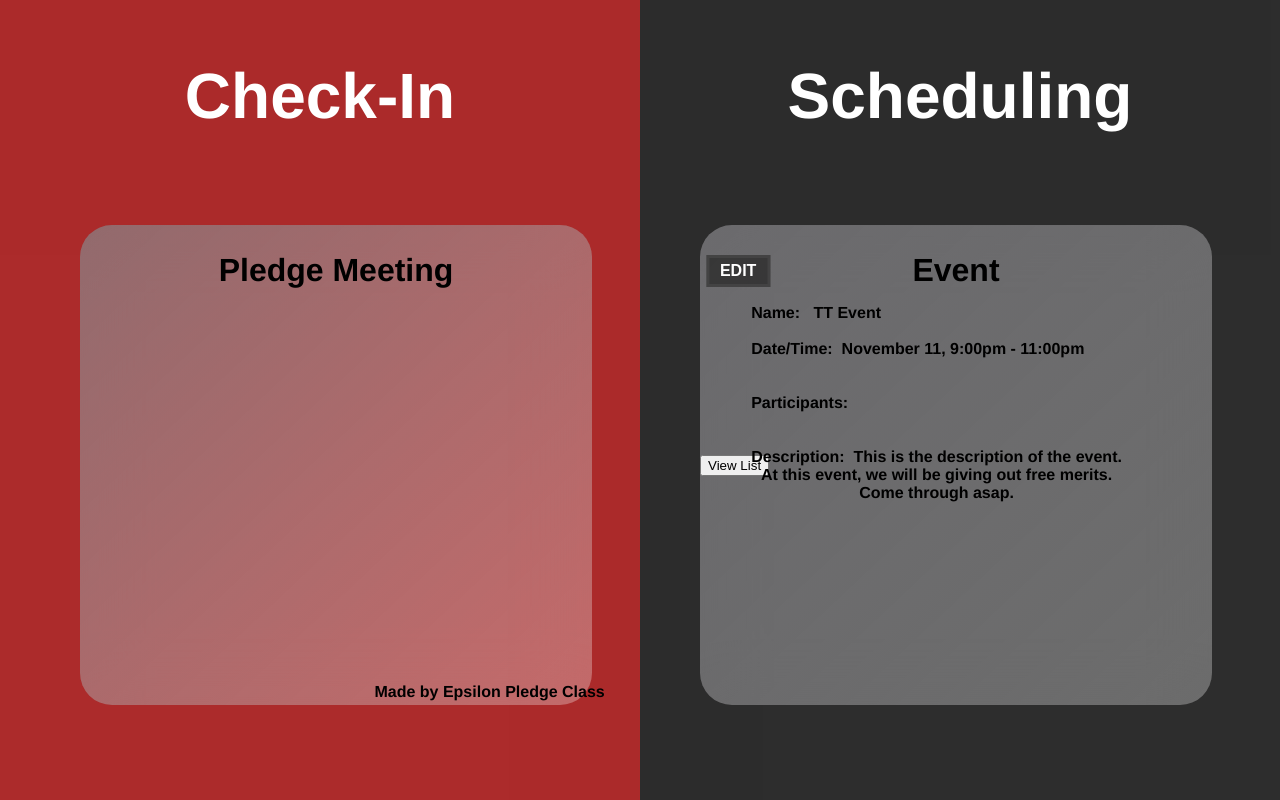
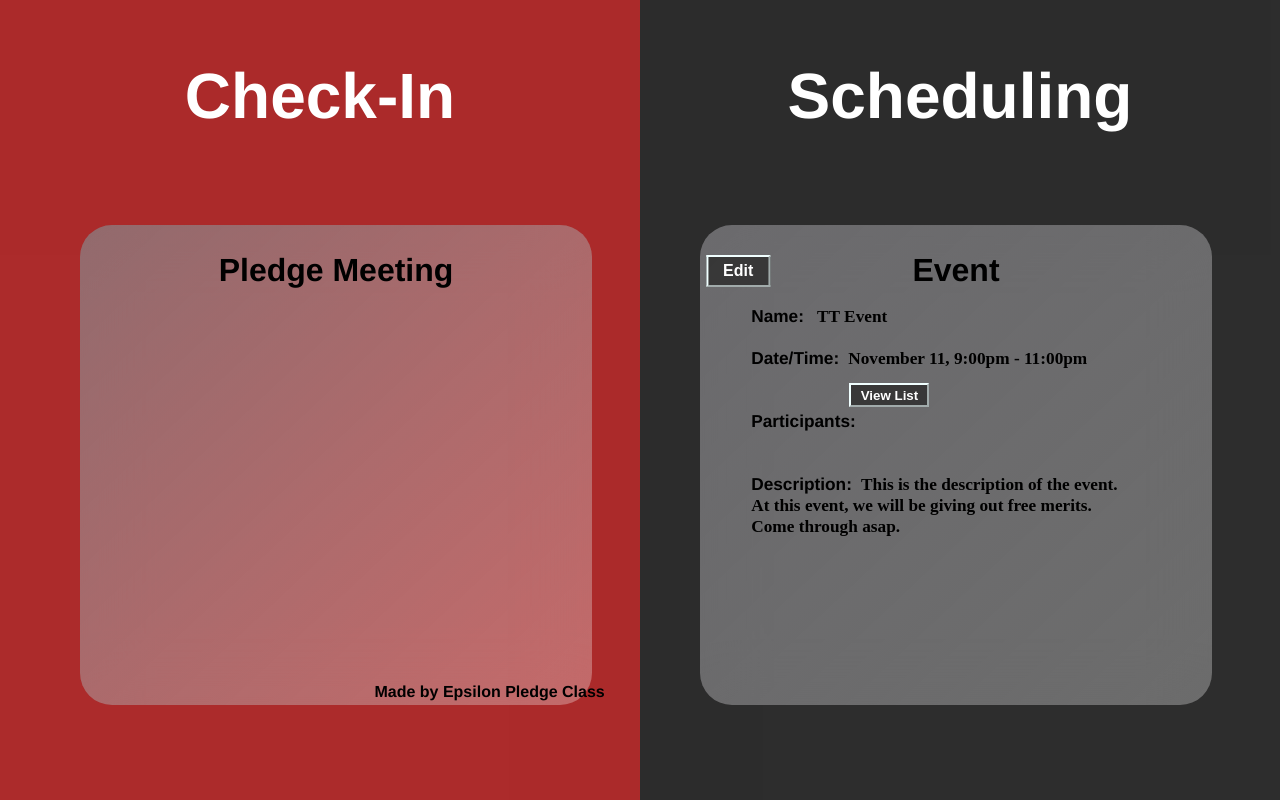
Before and after one commit to Akshin0906/Plan-iTT, a plain HTML site: page index.html in a window 1280 px wide. Drawn offline with Linux system fonts and the light colour scheme.

Commit message:
Update style.css

```diff
--- a/style.css
+++ b/style.css
@@ -7,6 +7,10 @@
   --hover-width: 75%;
   --other-width: 25%;
   --speed: 1000ms;
+}
+
+.new_name {
+  padding: 0%;
 }
 
 html, body {
@@ -51,11 +55,9 @@ h3 {
   top: 92%;
 }
 h4 {
-  font-size: 1rem;
+  font-size: 1.08rem;
   color: #000;
   position: absolute;
-  left: 50%;
-  top: 2%;
   transform: translateX(0%);
   white-space: nowrap;
   position: fixed;
@@ -63,9 +65,12 @@ h4 {
   top: 12%;
 }
 
+.event_text {
+  font-family:'Times New Roman', Times, serif;
+  padding: 0%;
+}
 
-
-h2 .button1 {
+.button1 {
   display: block;
   position: absolute;
   left: -200%;
@@ -74,17 +79,31 @@ h2 .button1 {
   width: 4rem;
   text-align: center;
   color: #fff;
-  border: #fff solid 0.2rem;
   font-size: 1rem;
   font-weight: bold;
-  text-transform: uppercase;
-  text-decoration: none;
   transform: translateX(-50%);
   background-color: var(--right-bg-color);
-  border-color: var(--right-button-hover-color);
-
+  border-color:azure;
 }
 
+.button2 {
+  position: absolute;
+  left: 37%;
+  top: 33%;
+  height: 1.5rem;
+  width: 5rem;
+  text-align: center;
+  color: #fff;
+  font-size: -1rem;
+  font-weight:bold;
+  transform: translateX(-50%);
+  background-color: var(--right-bg-color);
+  border-color:azure;
+}
+
+.button1:hover, .button2:hover {
+  box-shadow: 0px 5px 5px rgba(20, 13, 13, 0.767);
+}
 
 .glass {
   background: white;
@@ -106,8 +125,7 @@ h2 .button1 {
 
 .glass.right {
   display: flex;
-  align-items: center;
-  text-align: center;
+  line-break: auto;
   background: white;
   min-height: 60vh;
   width: 40%;
@@ -122,6 +140,16 @@ h2 .button1 {
   position: fixed;
   left:700px;
   top:225px;
+}
+
+.field {
+
+  border-radius: 2rem;
+  z-index: 2;
+  backdrop-filter: blur(2rem);
+  position: fixed;
+  left:100px;
+  top:80px;
 }
 
 .split.left .button:hover {
```
